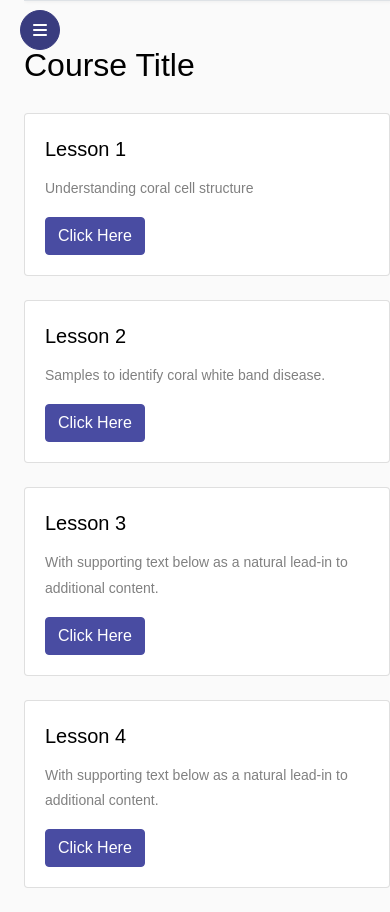
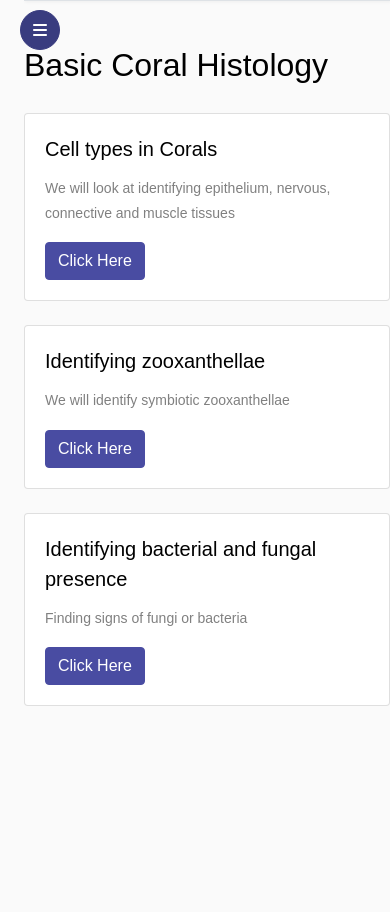
Before and after one commit to cmakinen/coral-virtual-microscope, a Flask app: page /course in a window 390 px wide. After the commit the page ends 706 px from the top, so only its background shows below. Run offline with Flask 2, Linux system fonts and the light colour scheme; some libraries are stand-ins or nearby versions.

```diff
--- a/app.py
+++ b/app.py
@@ -241,10 +241,5 @@ if __name__ == '__main__':
         if not k.startswith('_') and getattr(opts, k) is None:
             delattr(opts, k)
     app.config.from_object(opts)
-    # Set slide directory
-    try:
-        app.config['SLIDE_DIR'] = args[0]
-    except IndexError:
-        pass
 
     serve(app, host=opts.host, port=opts.port, threads=8)
--- a/templates/course.html
+++ b/templates/course.html
@@ -8,13 +8,13 @@
 
     <div id="content" class="pl-4 pl-md-5">
         {% include 'topbar.html' %}
-        <h2 class="mb-4">Course Title</h2>
+        <h2 class="mb-4">Basic Coral Histology</h2>
         <div class="row">
             <div class="col-sm-6">
                 <div class="card mb-4">
                     <div class="card-body">
-                        <h5 class="card-title">Lesson 1</h5>
-                        <p class="card-text">Understanding coral cell structure</p>
+                        <h5 class="card-title">Cell types in Corals</h5>
+                        <p class="card-text">We will look at identifying epithelium, nervous, connective and muscle tissues</p>
                         <a href="/course" class="btn btn-primary">Click Here</a>
                     </div>
                 </div>
@@ -22,8 +22,8 @@
             <div class="col-sm-6">
                 <div class="card mb-4">
                     <div class="card-body">
-                        <h5 class="card-title">Lesson 2</h5>
-                        <p class="card-text">Samples to identify coral white band disease.</p>
+                        <h5 class="card-title">Identifying zooxanthellae</h5>
+                        <p class="card-text">We will identify symbiotic zooxanthellae</p>
                         <a href="/course" class="btn btn-primary">Click Here</a>
                     </div>
                 </div>
@@ -31,17 +31,8 @@
             <div class="col-sm-6">
                 <div class="card mb-4">
                     <div class="card-body">
-                        <h5 class="card-title">Lesson 3</h5>
-                        <p class="card-text">With supporting text below as a natural lead-in to additional content.</p>
-                        <a href="/course" class="btn btn-primary">Click Here</a>
-                    </div>
-                </div>
-            </div>
-            <div class="col-sm-6">
-                <div class="card mb-4">
-                    <div class="card-body">
-                        <h5 class="card-title">Lesson 4</h5>
-                        <p class="card-text">With supporting text below as a natural lead-in to additional content.</p>
+                        <h5 class="card-title">Identifying bacterial and fungal presence</h5>
+                        <p class="card-text">Finding signs of fungi or bacteria</p>
                         <a href="/course" class="btn btn-primary">Click Here</a>
                     </div>
                 </div>
--- a/templates/courses.html
+++ b/templates/courses.html
@@ -31,7 +31,7 @@
             <div class="col-sm-6">
                 <div class="card mb-4">
                     <div class="card-body">
-                        <h5 class="card-title">Special title treatment</h5>
+                        <h5 class="card-title">Stony Coral Tissue Loss Disease</h5>
                         <p class="card-text">With supporting text below as a natural lead-in to additional content.</p>
                         <a href="/course" class="btn btn-primary">Click Here</a>
                     </div>
@@ -40,7 +40,7 @@
             <div class="col-sm-6">
                 <div class="card mb-4">
                     <div class="card-body">
-                        <h5 class="card-title">Special title treatment</h5>
+                        <h5 class="card-title">Black Band Disease</h5>
                         <p class="card-text">With supporting text below as a natural lead-in to additional content.</p>
                         <a href="/course" class="btn btn-primary">Click Here</a>
                     </div>
--- a/templates/sidebar.html
+++ b/templates/sidebar.html
@@ -23,6 +23,11 @@
         }
         tr.shown td.details-control {
             background: url('/static/images/details_close.png') no-repeat center center;
+        }
+        .bottom {
+            position: absolute;
+            bottom: 0;
+            left: 0;
         }
 
     </style>
@@ -192,15 +197,13 @@
                 <a href="#"><span class="fa fa-paper-plane mr-3"></span> Contact</a>
             </li>
         </ul>
-
-        <div class="footer">
-            <p><!-- Link back to Colorlib can't be removed. Template is licensed under CC BY 3.0. -->
-                Copyright &copy;<script>document.write(new Date().getFullYear());</script>
-                All rights reserved | This template is made with <i class="icon-heart" aria-hidden="true"></i> by <a
-                        href="https://colorlib.com" target="_blank">Colorlib.com</a>
-                <!-- Link back to Colorlib can't be removed. Template is licensed under CC BY 3.0. --></p>
-        </div>
-
+    </div>
+    <div class="bottom">
+        <!-- Link back to Colorlib can't be removed. Template is licensed under CC BY 3.0. -->
+        Copyright &copy;<script>document.write(new Date().getFullYear());</script>
+        All rights reserved | This template is made with <i class="fas fa-heart"></i> by <a
+            href="https://colorlib.com" target="_blank">Colorlib.com</a>
+        <!-- Link back to Colorlib can't be removed. Template is licensed under CC BY 3.0. -->
     </div>
 </nav>
 
```
Also changed, not shown: templates/slide-multipane.html (+1 -22 lines).
